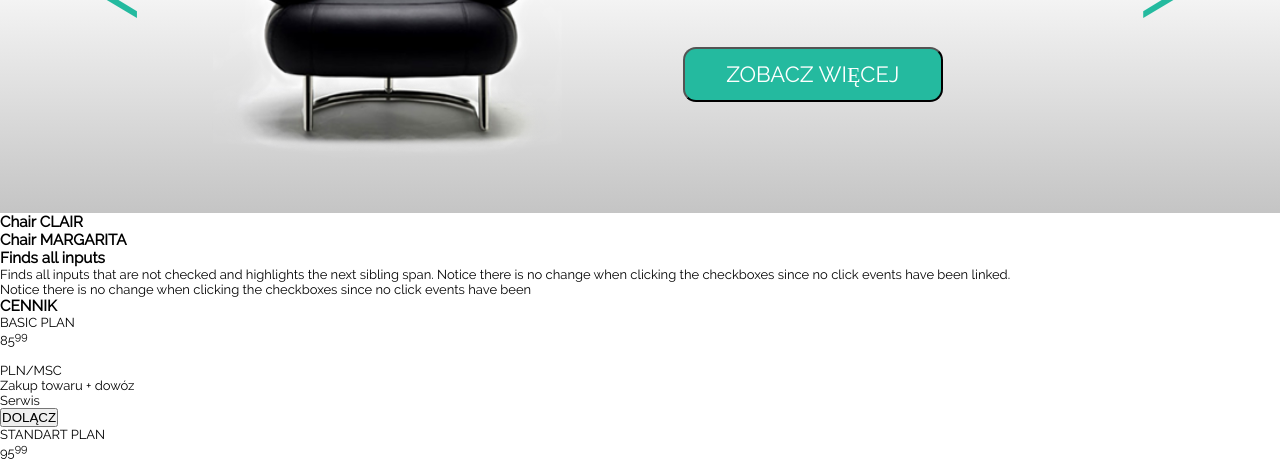
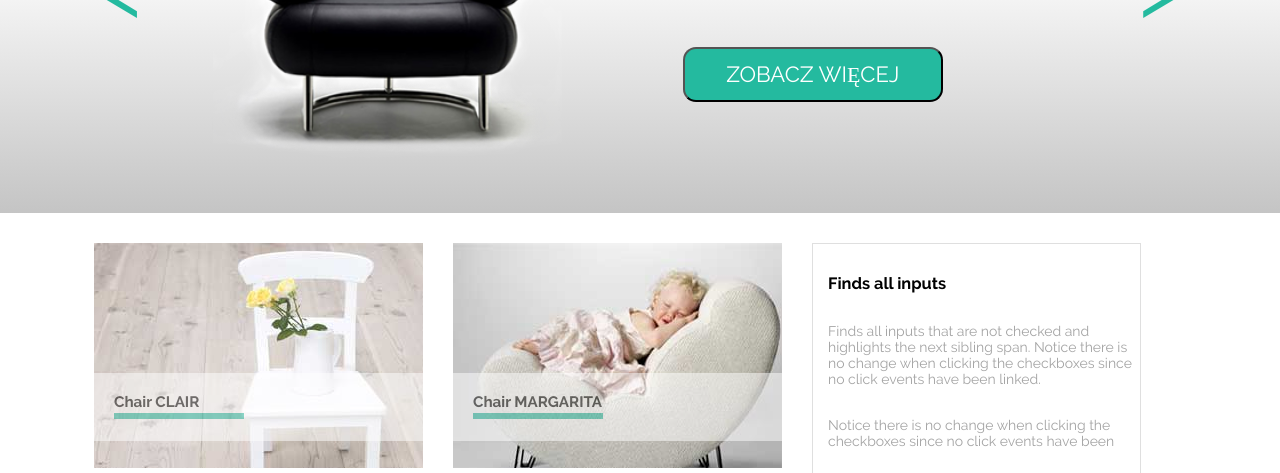
Before and after one commit to Szablos/Warsztaty---SIT-ON-CHAIR, a website: page index.html in a window 1280 px wide. Shown: the part 282-755 px from the top of the page. Drawn offline with nearby package versions, Linux system fonts and the light colour scheme; files that its build step writes are made by us from their sources.

Commit message:
section 1 done

```diff
--- a/index.html
+++ b/index.html
@@ -47,20 +47,20 @@
 
     </section>
 
-    <section class="center">
+    <section>
 
         <div class="container__section__1">
-            <div class="image__1 obraz">
-                <div class="opis__tlo">
-                    <div class="opis"><h3>Chair CLAIR</h3></div>
+            <div class="image__1 image">
+                <div class="description_background">
+                    <div class="description"><h3>Chair CLAIR</h3></div>
                 </div>
             </div>
-            <div class="image__2 obraz">
-                <div class="opis__tlo">
-                    <div class="opis"><h3>Chair MARGARITA</h3></div>
+            <div class="image__2 image">
+                <div class="description_background">
+                    <div class="description"><h3>Chair MARGARITA</h3></div>
                 </div>
             </div>
-            <div class="findsAllInputs obraz">
+            <div class="findsAllInputs image">
                 <h3>Finds all inputs</h3>
                 <p>
                     Finds all inputs that are not checked and
--- a/scss/partials/_section_1.scss
+++ b/scss/partials/_section_1.scss
@@ -0,0 +1,103 @@
+%descriptionBack {
+  width: 100%;
+  height: 30%;
+  background-color: white;
+  opacity: .5;
+  margin-top: 130px;
+}
+
+%imageDescription {
+  padding: 20px;
+  width: 100%;
+  height: 30%;
+  margin-top: 130px;
+}
+
+.container__section__1 {
+  @include main-width(1440px, 90%);
+  display: flex;
+  justify-content: flex-start;
+
+  .image {
+      margin-top: 30px;
+      margin-left: 30px;
+  }
+
+  .image__1 {
+      width: 329px;
+      height: 225px;
+      background-image: url("../images/box1_img.jpg");
+      background-size: cover;
+
+      .description_background {
+        @extend %descriptionBack;
+
+        .description {
+          @extend %imageDescription;
+
+          h3 {
+            font-family: ralewaybold;
+            text-decoration: none;
+            position: relative;
+
+            &:before {
+                content: '';
+                position: absolute;
+                top: 20px;
+                width: 130px;
+                height: 6px;
+                background-color: $fontSpecialColor;
+            }
+          }
+        }
+      }
+  }
+
+  .image__2 {
+      width: 329px;
+      height: 225px;
+      background-image: url("../images/box2_img.jpg");
+      background-size: cover;
+
+      .description_background {
+        @extend %descriptionBack;
+
+        .description {
+          @extend %imageDescription;
+
+          h3 {
+            font-family: ralewaybold;
+            text-decoration: none;
+            position: relative;
+
+            &:before {
+                content: '';
+                position: absolute;
+                top: 20px;
+                width: 130px;
+                height: 6px;
+                background-color: $fontSpecialColor;
+            }
+          }
+        }
+      }
+  }
+
+  .findsAllInputs{
+      width: 329px;
+      height: 250px;
+      border: 1px solid #dfdfdf;
+      padding-top: 30px;
+      padding-left: 15px;
+      font-size: 14px;
+
+      h3 {
+        font-family: ralewaybold;
+      }
+
+      p {
+          margin-top: 30px;
+          color: #a4a4a4;
+      }
+  }
+}
```
